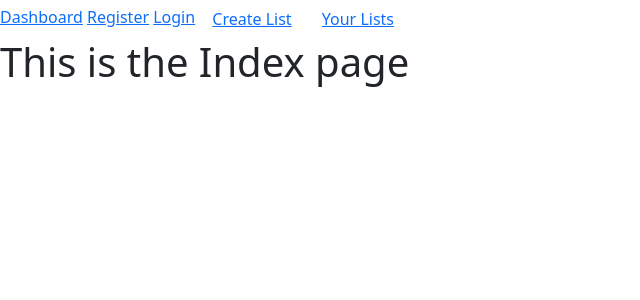
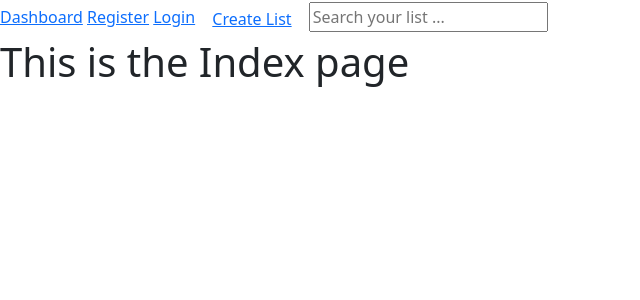
Before and after one commit to gajeet11000/todo-list-htmx, a Django app: page / in a window 1280 px wide. Shown: the top 300 px of the page, without its empty margins (0-640 px from the left). Run offline with Django 5.2, Linux system fonts and the light colour scheme; some libraries are stand-ins or nearby versions.

Commit message:
added search input and results to the navbar

```diff
--- a/todo_app/templates/todo_app/navbar.html
+++ b/todo_app/templates/todo_app/navbar.html
@@ -4,12 +4,11 @@
     <a href="{% url 'login' %}">Login</a>
     <button type="button" class="btn btn-link" data-bs-toggle="modal" data-bs-target="#create-list-form-modal">Create List</button>
 
-    <button type="button" class="btn btn-link"
-        data-bs-toggle="modal"
-        data-bs-target="#lists-search-modal"
+    <input id="search-list" type="text" placeholder="Search your list ..." name="search_input"
         hx-get="{% url 'search-list' %}"
-        hx-trigger="click"
-        hx-target="#search-results">
-        Your Lists
-    </button>
+        hx-trigger="focus, keyup changed delay:500ms"
+        hx-target="#search-results"
+        hx-on:focus="htmx.removeClass('#search-results', 'hidden')">
+    <section id="search-results" class="hidden">
+    </section>
 </nav>
```
